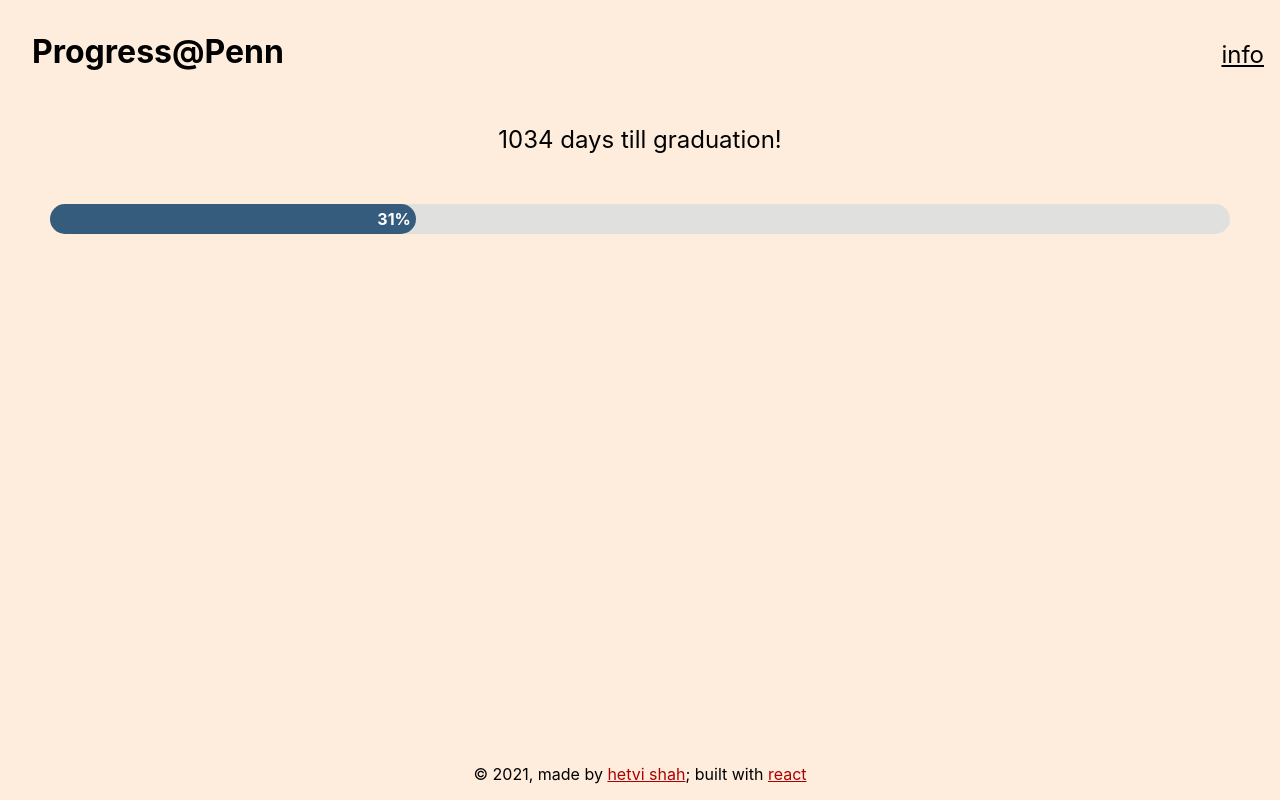
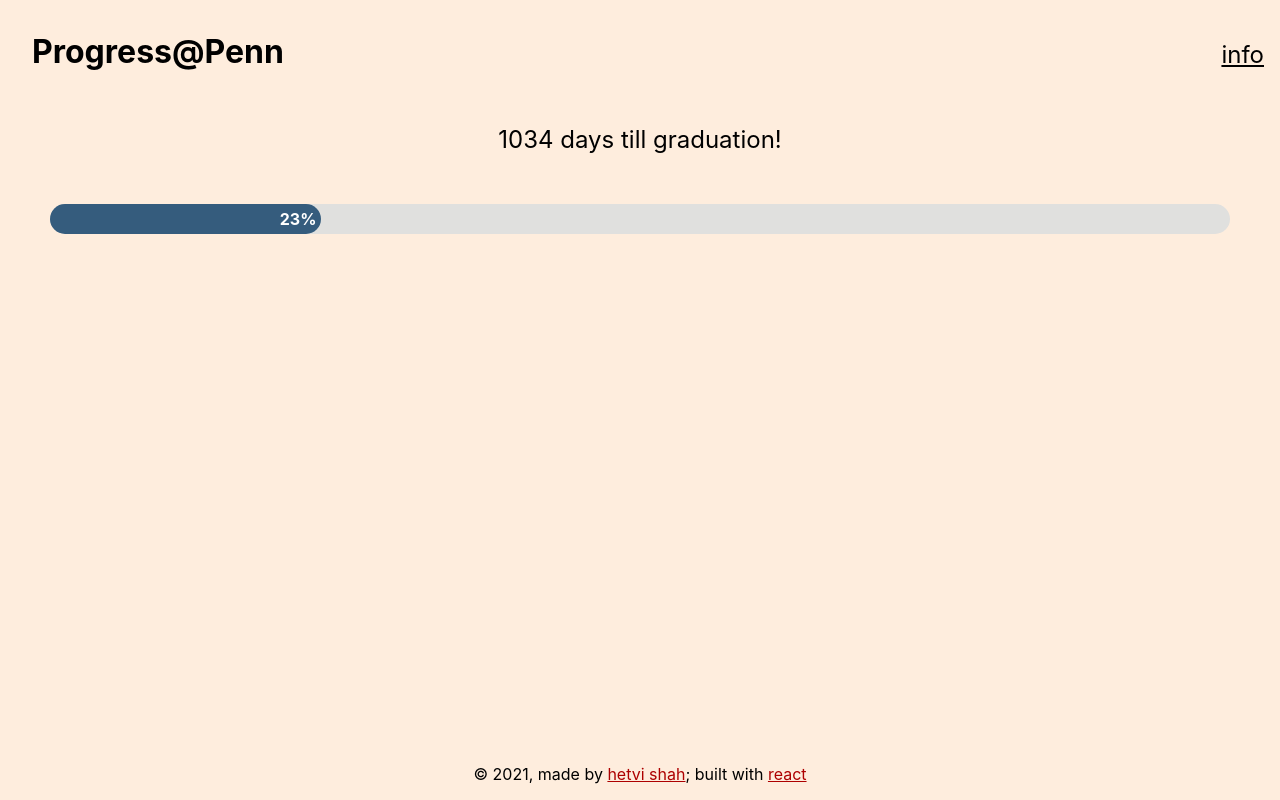
Before and after one commit to hetvshah/progress-at-penn, a JavaScript app: page / in a window 1280 px wide. Built offline with nearby package versions, Linux system fonts and the light colour scheme; the HTML template or start-up script is replaced by a standard one.

Commit message:
fixing values

```diff
--- a/src/components/Home.js
+++ b/src/components/Home.js
@@ -8,11 +8,15 @@ const graduation = new Date(2024, 4, 20);
 const started = new Date(2020, 8, 1);
 
 const days = Math.ceil(
-  (graduation.getTime() - today.getTime()) / (1000 * 3600 * 24)
+  (graduation.getTime() - started.getTime()) / (1000 * 3600 * 24)
 );
 
 const completed = Math.ceil(
   (today.getTime() - started.getTime()) / (1000 * 3600 * 24)
+);
+
+const gradTime = Math.ceil(
+  (graduation.getTime() - today.getTime()) / (1000 * 3600 * 24)
 );
 
 const Home = () => {
@@ -34,7 +38,7 @@ const Home = () => {
             paddingTop: '1rem',
           }}
         >
-          {days} days till graduation!
+          {gradTime} days till graduation!
         </p>
 
         <ProgressBar
```
